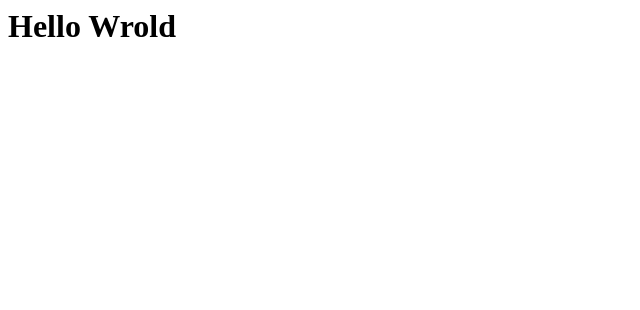
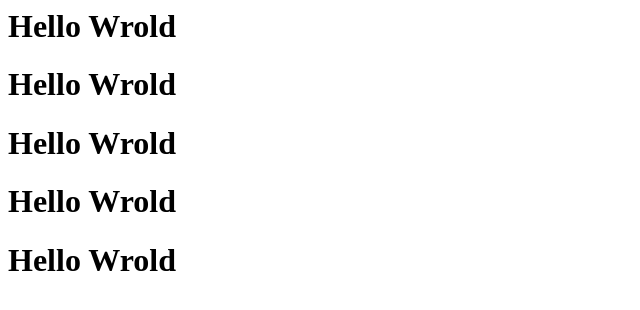
Before and after one commit to DimitarPredic/Folder, a plain HTML site: page index.html in a window 1280 px wide. Shown: the whole page, without its empty margins (0-640 px from the left). Drawn offline with Linux system fonts and the light colour scheme.

Commit message:
Update index.html
nova promena

```diff
--- a/index.html
+++ b/index.html
@@ -1 +1,5 @@
 <h1>Hello Wrold<h1>
+  <h1>Hello Wrold<h1>
+    <h1>Hello Wrold<h1>
+      <h1>Hello Wrold<h1>
+        <h1>Hello Wrold<h1>
```
